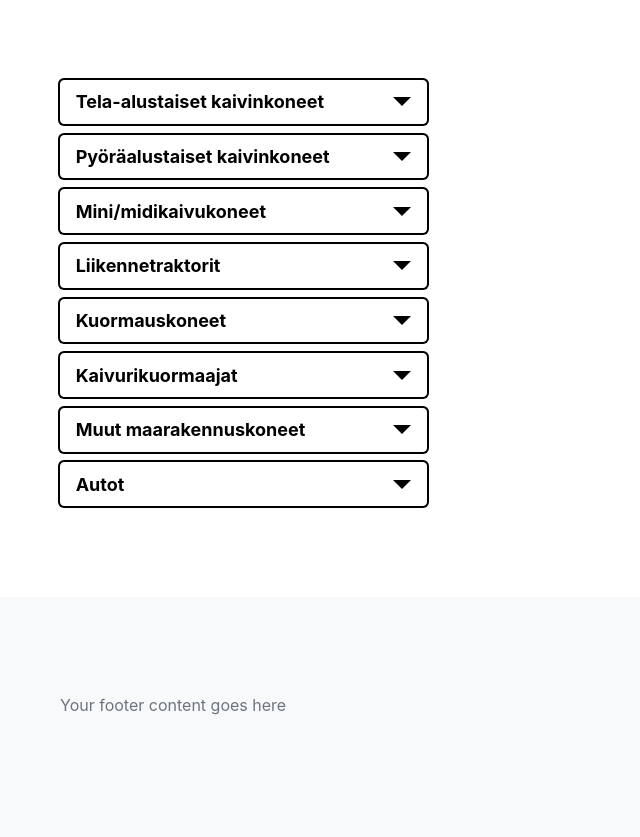
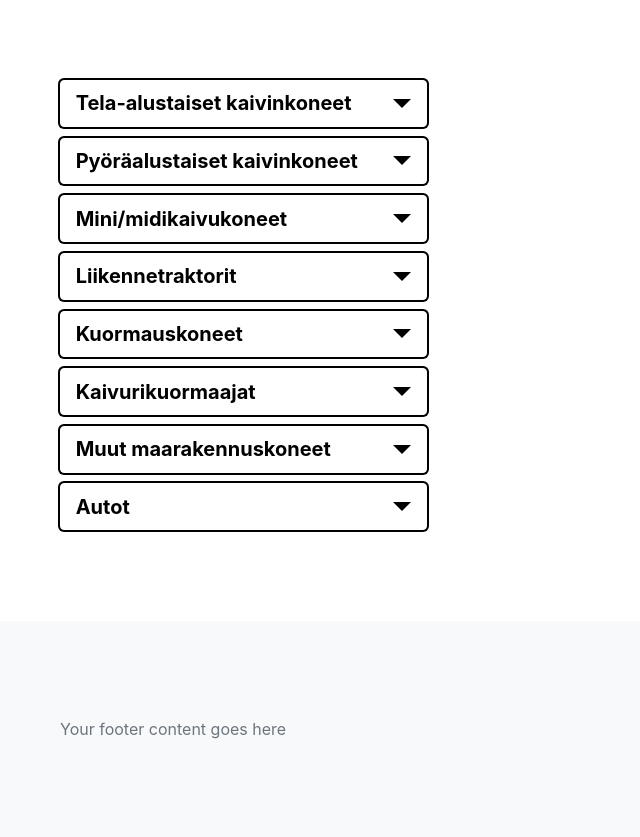
Before and after one commit to Team-OperativeDiary/Equipment-Usage-Diary, a Flask app: page / in a window 1280 px wide. Shown: the part 56-893 px from the top of the page, without its empty margins (0-640 px from the left). Before the commit the page ends 771 px from the top, so only its background shows below. Run offline with Flask 3, Linux system fonts and the light colour scheme; some libraries are stand-ins or nearby versions.

Commit message:
Improved responsiveness

```diff
--- a/app/static/styles_main.css
+++ b/app/static/styles_main.css
@@ -9,7 +9,7 @@
     justify-content: space-between; /* Align items with space between them */
     align-items: center; /* Center items vertically */
     padding: 2% 4%; /* Add padding */
-    font-size: 18px; /* Fixed font size for desktop */
+    font-size: 5vw; /* Fixed font size for desktop */
     font-weight: bold; /* Make text bold */
     color: #000000; /* Text color */
     box-shadow: 0 0 0 2px black; /* Add black outline */
@@ -59,7 +59,7 @@ body {
 }
 
 .dropdown-toggle.btn-secondary::after {
-    font-size: 30px; /* Adjust the font size to make the caret bigger */
+    font-size: 6vw; /* Adjust the font size to make the caret responsive based on viewport width */
 }
 
 
@@ -70,3 +70,20 @@ body {
         padding: 0 20px; /* Adjust padding for smaller screens */
     }
 }
+
+
+/* CSS for setting max font size using Bootstrap classes */
+@media (min-width: 650px) {
+    .dropdown-toggle.btn-secondary {
+        font-size: 3vw; /* Default font size using viewport units */
+        font-size: min(3vw, 20px); /* Set maximum font size for desktop */
+    }
+}
+
+
+@media (min-width: 650px) {
+    .dropdown-toggle.btn-secondary::after {
+        font-size: 6vw; /* Default font size using viewport units */
+        font-size: min(6vw, 30px); /* Set maximum font size for desktop */
+    }
+}
--- a/app/templates/main_page.html
+++ b/app/templates/main_page.html
@@ -15,7 +15,7 @@
     <header>
         <nav class="navbar navbar-expand-lg navbar-light bg-light">
             <a class="navbar-brand" href="#">
-                <img src="/static/gradialogo.png" class="d-inline-block align-top" alt="">
+                <img src="/static/gradialogo.png" class="d-inline-block align-top img-fluid" alt="">
             </a>
             <button class="navbar-toggler" type="button" data-toggle="collapse" data-target="#navbarNav"
                 aria-controls="navbarNav" aria-expanded="false" aria-label="Toggle navigation">
```
